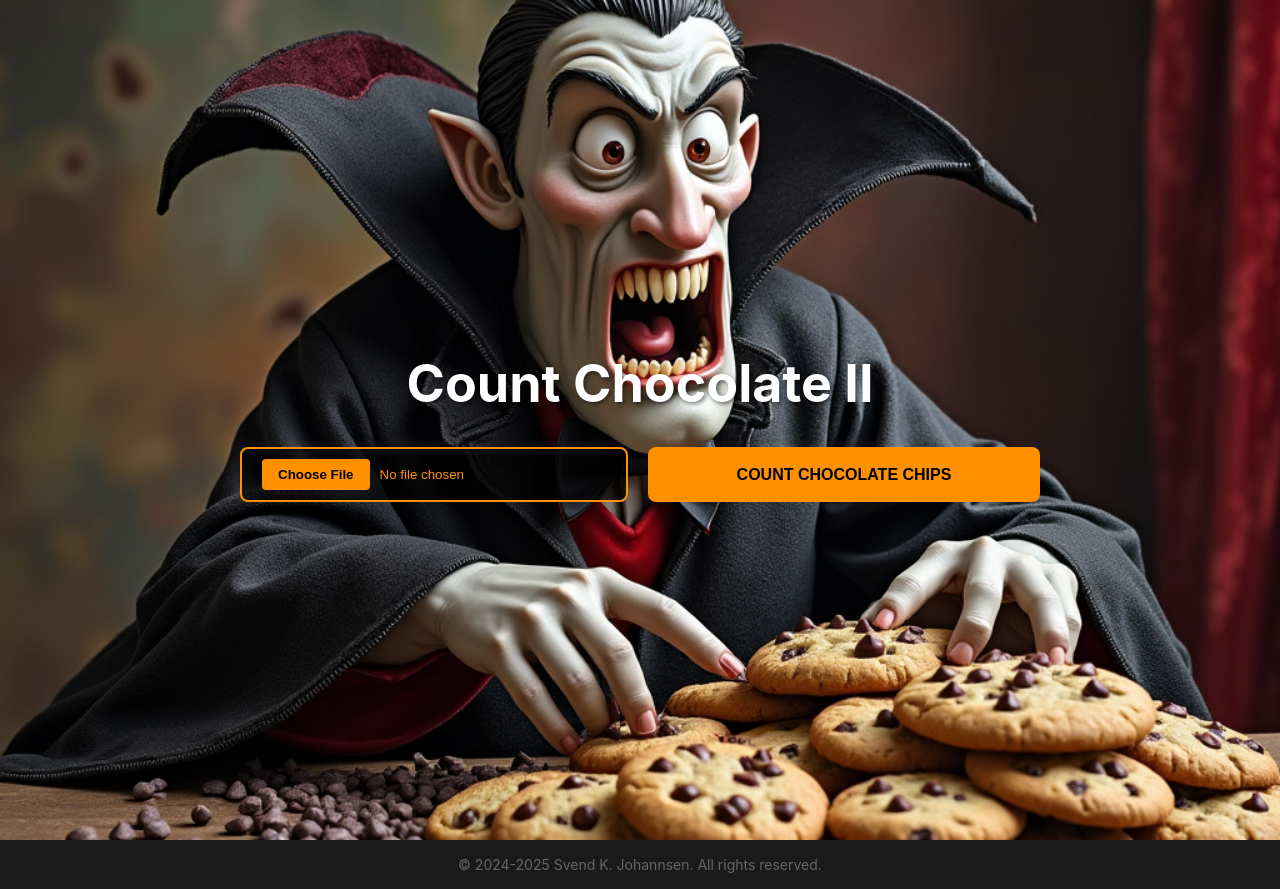
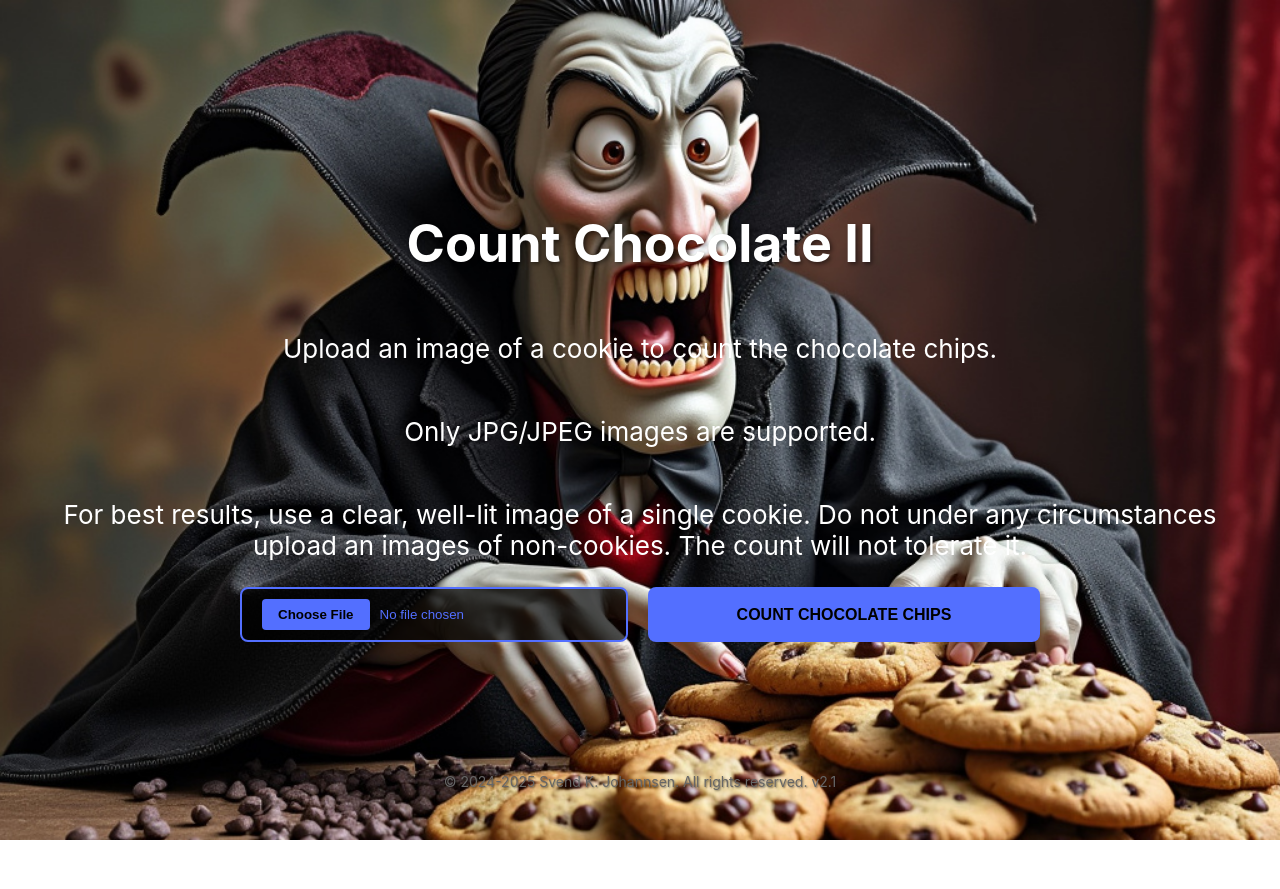
Before and after one commit to svendjo/c6-www, a React (Create React App) app: page / in a window 1280 px wide. After the commit the page ends 840 px from the top, so only its background shows below. Built offline with nearby package versions, Linux system fonts and the light colour scheme.

Commit message:
Everything in the body. Add instructions. Change color scheme to blue.

```diff
--- a/src/App.css
+++ b/src/App.css
@@ -1,8 +1,9 @@
 .App {
   text-align: center;
+  min-height: 100vh;
 }
 
-.App-header {
+.app-body {
   background-image: url('./assets/background.jpg');
   background-size: cover;
   background-position: center;
@@ -15,15 +16,6 @@
   font-size: calc(10px + 2vmin);
   color: white;
   padding: 20px;
-}
-
-.footer {
-  background-color: #1a1a1a;
-  color: #666666;
-  padding: 1rem;
-  text-align: center;
-  font-size: 0.875rem;
-  margin-top: auto;
 }
 
 h1 {
@@ -46,9 +38,9 @@ h1 {
 /* Custom file input styling */
 input[type="file"] {
   background: rgba(0, 0, 0, 0.7);
-  color: #ff9100;
+  color: #536fff;
   padding: 10px 20px;
-  border: 2px solid #ff9100;
+  border: 2px solid #536fff;
   border-radius: 8px;
   cursor: pointer;
   flex: 1;
@@ -57,7 +49,7 @@ input[type="file"] {
 }
 
 input[type="file"]::-webkit-file-upload-button {
-  background: #ff9100;
+  background: #536fff;
   color: black;
   padding: 8px 16px;
   border: none;
@@ -69,7 +61,7 @@ input[type="file"]::-webkit-file-upload-button {
 
 /* Button styling */
 button {
-  background: #ff9100;
+  background: #536fff;
   color: black;
   padding: 12px 24px;
   border: none;
@@ -85,7 +77,7 @@ button {
 }
 
 button:hover {
-  background: #ff6d00;
+  background: #a3b2fb;
   transform: scale(1.05);
   box-shadow: 0 0 15px rgba(255, 145, 0, 0.5);
 }
@@ -96,7 +88,7 @@ button:hover {
   background: rgba(0, 0, 0, 0.7);
   padding: 10px;
   border-radius: 8px;
-  border: 2px solid #ff9100;
+  border: 2px solid #536fff;
   width: 80%;
   max-width: 800px;
 }
@@ -120,11 +112,11 @@ button:hover {
 /* Result bubble */
 .result-bubble {
   background-color: rgba(0, 0, 0, 0.8);
-  color: #ff9100;
+  color: #536fff;
   padding: 20px;
   border-radius: 15px;
   max-width: 300px;
-  border: 2px solid #ff9100;
+  border: 2px solid #536fff;
   box-shadow: 0 0 15px rgba(255, 145, 0, 0.3);
 }
 
@@ -133,3 +125,13 @@ button:hover {
   margin: 0;
   font-weight: bold;
 }
+
+.copyright {
+  position: fixed;
+  bottom: 10px;
+  left: 50%;
+  transform: translateX(-50%);
+  color: #666666;
+  font-size: 0.875rem;
+  text-shadow: 1px 1px 2px rgba(0, 0, 0, 0.5);
+}
--- a/src/App.js
+++ b/src/App.js
@@ -69,7 +69,6 @@ function App() {
 
   const getPredictionMessage = () => {
     if (!result || !resultText) return null;
-
     if (resultText === "Cookie") {
       return `There are ${Math.round(result)} chocolate chips in the cookie.`;
     } else {
@@ -79,8 +78,11 @@ function App() {
 
   return (
     <div className="App">
-      <header className="App-header">
+      <div className="app-body">
         <h1>Count Chocolate II</h1>
+        <p>Upload an image of a cookie to count the chocolate chips.</p>
+        <p>Only JPG/JPEG images are supported.</p>
+        <p>For best results, use a clear, well-lit image of a single cookie. Do not under any circumstances upload an images of non-cookies. The count will not tolerate it.</p>
 
         <div className="controls-container">
           <input type="file" accept="image/jpeg" onChange={handleImageUpload} />
@@ -96,10 +98,8 @@ function App() {
         {result !== null && resultText !== null && (
           <ResultBubble text={getPredictionMessage()} />
         )}
-      </header>
-      <footer className="footer">
-        © 2024-2025 Svend K. Johannsen. All rights reserved.
-      </footer>
+        <div className="copyright">© 2024-2025 Svend K. Johannsen. All rights reserved. v2.1</div>
+      </div>
     </div>
   );
 }
```
